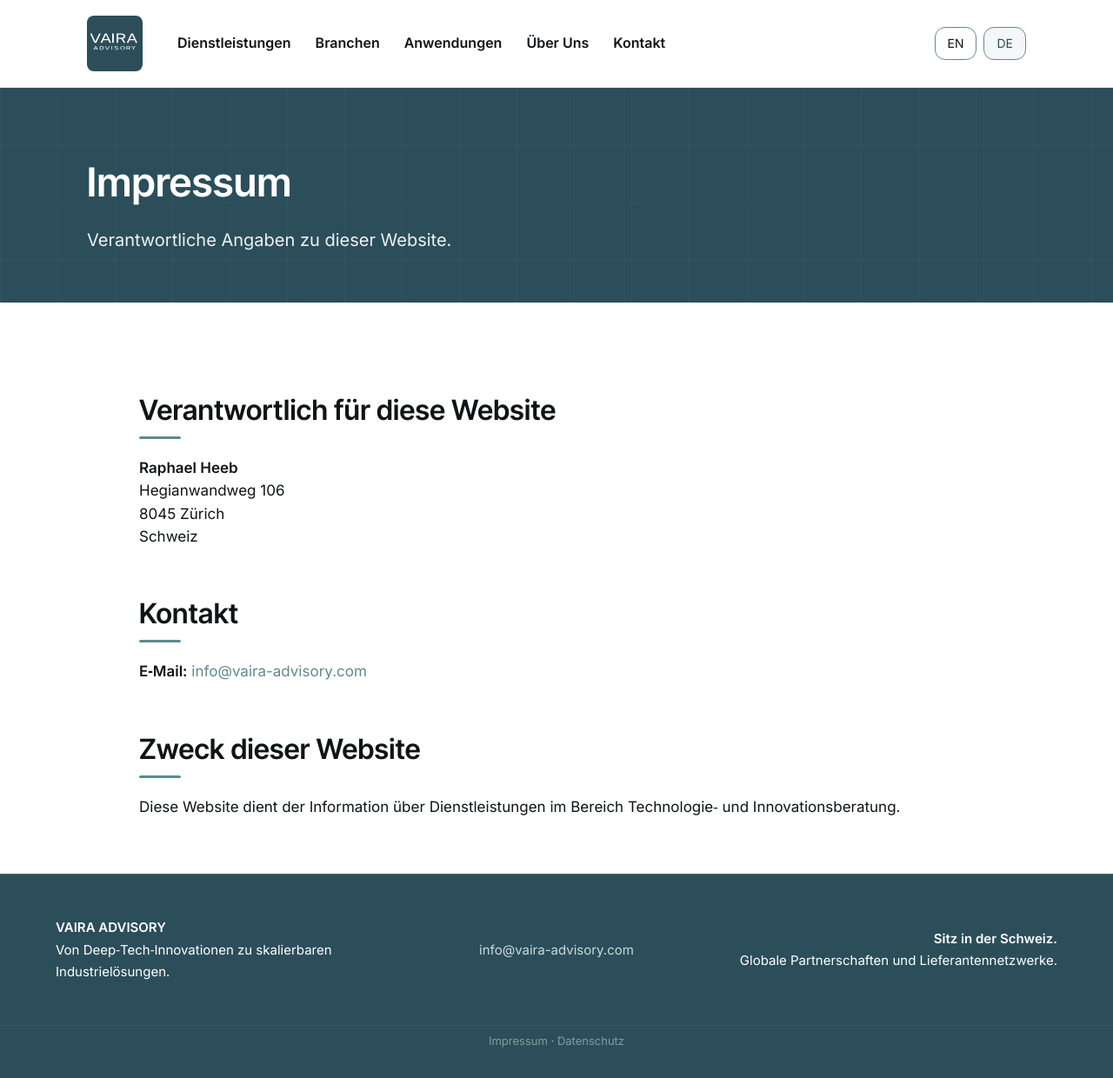
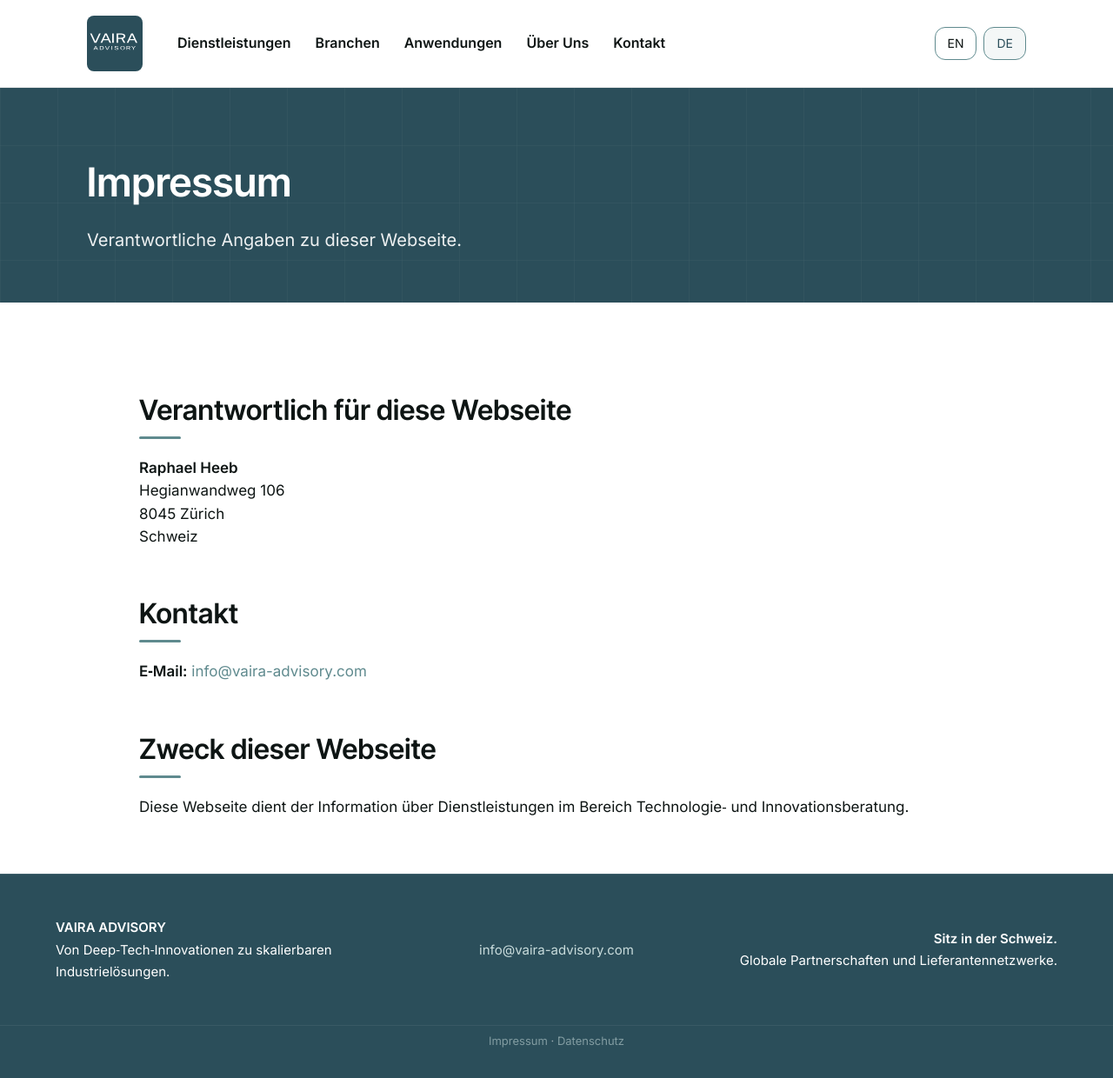
Before and after one commit to raphaelheeb/vaira-advisory, a Jekyll site: the page built from de/impressum/index.html, in a window 1280 px wide and 1240 px high. Shown: the whole window at 87% size. Built offline with Jekyll 4.4.1, drawn with Linux system fonts in a browser that asks for light colours.

Commit message:
Update index.html

```diff
--- a/de/impressum/index.html
+++ b/de/impressum/index.html
@@ -10,14 +10,14 @@
 <section id="hero" class="hero hero--clean">
   <div class="content-wrapper">
     <h1 class="hero-title">Impressum</h1>
-    <p class="hero-sub">Verantwortliche Angaben zu dieser Website.</p>
+    <p class="hero-sub">Verantwortliche Angaben zu dieser Webseite.</p>
   </div>
 </section>
 
 <section class="section">
   <div class="content-wrapper wrapper--narrow">
 
-    <h2>Verantwortlich für diese Website</h2>
+    <h2>Verantwortlich für diese Webseite</h2>
     <p>
       <strong>Raphael Heeb</strong><br>
       Hegianwandweg 106<br>
@@ -31,9 +31,9 @@
       <a href="mailto:info@vaira-advisory.com">info@vaira-advisory.com</a>
     </p>
 
-    <h2>Zweck dieser Website</h2>
+    <h2>Zweck dieser Webseite</h2>
     <p>
-      Diese Website dient der Information über Dienstleistungen im Bereich Technologie‑ und Innovationsberatung.
+      Diese Webseite dient der Information über Dienstleistungen im Bereich Technologie‑ und Innovationsberatung.
     </p>
 
   </div>
```
